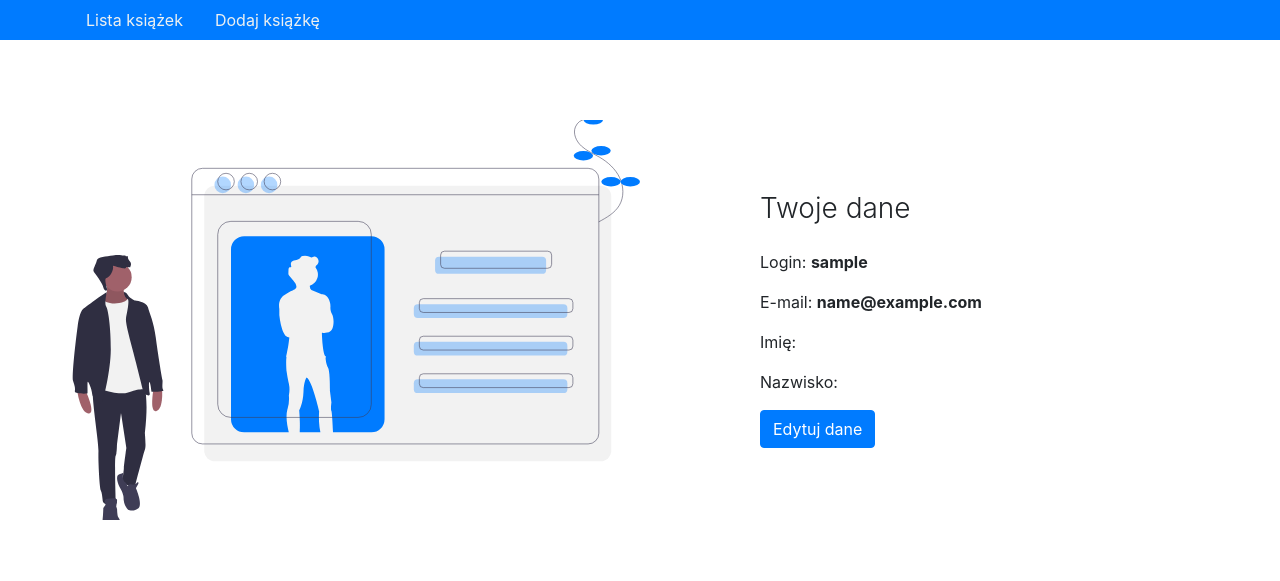
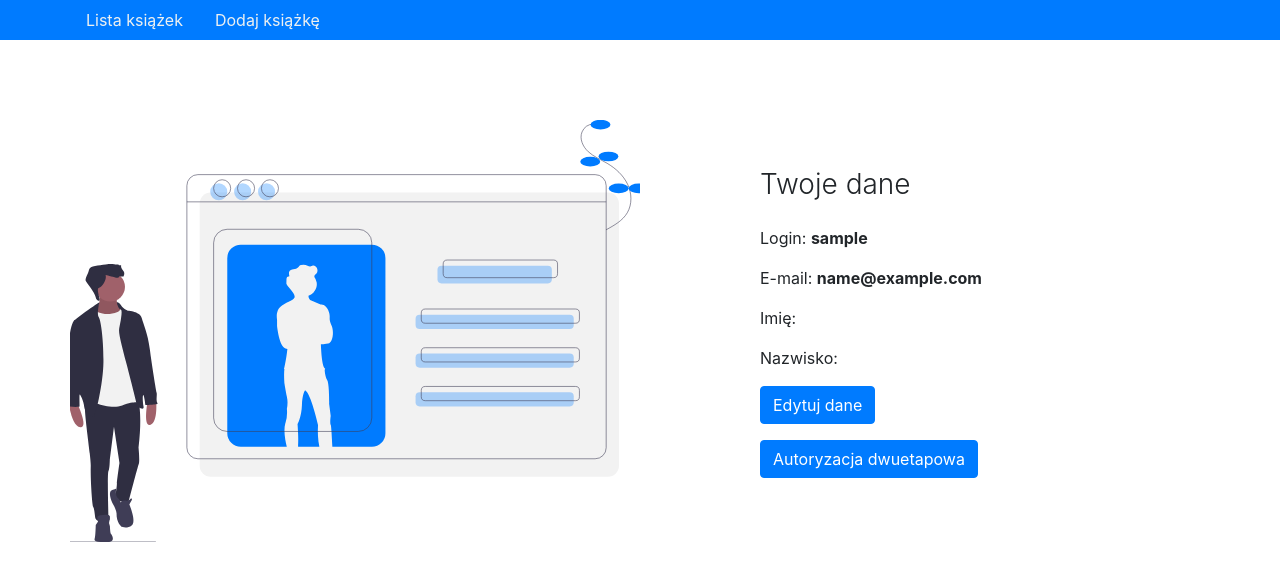
Before and after one commit to efefre/MyRental, a Django app: page /accounts/profile/ in a window 1280 px wide. Shown: the part 56-637 px from the top of the page. Run offline with Django 3.2, Linux system fonts and the light colour scheme; the visitor is signed in with stand-in values (Sample User, id 1); data comes from the database, SQL or seed files in the repository; some libraries are stand-ins or nearby versions.

Commit message:
Update template: profile.html. Add link to two factor setup

```diff
--- a/myRental_root/templates/users/profile.html
+++ b/myRental_root/templates/users/profile.html
@@ -17,7 +17,9 @@
                     <p>Imię: <strong>{{user.first_name}}</strong></p>
                     <p>Nazwisko: <strong>{{user.last_name}}</strong></p>
                 {% endfor %}
-                <a class="btn btn-primary" href="{% url 'update-profile' %}">Edytuj dane</a>
+                <p><a class="btn btn-primary" href="{% url 'update-profile' %}">Edytuj dane</a></p>
+
+                <p><a class="btn btn-primary" href="{% url 'two_factor:profile' %}">Autoryzacja dwuetapowa</a></p>
             </div>
           </div>
         </div>
```
